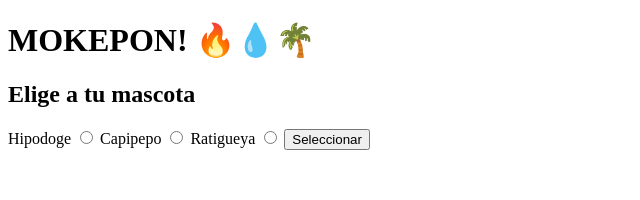
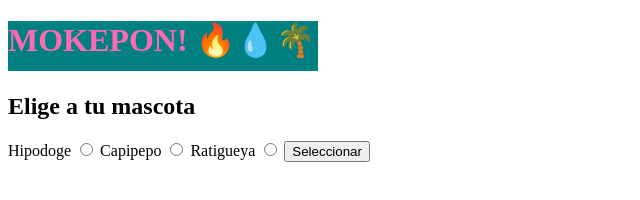
Before and after one commit to marcojw2699/PlatziCursoProgramacionBasica, a plain HTML site: page mokepon.html in a window 1280 px wide. Shown: the whole page, without its empty margins (0-640 px from the left). Drawn offline with Linux system fonts and the light colour scheme.

Commit message:
creamos un archivo css styles.css para comenzar a dar forma al juego a nivel visual y lo conectamos al html. Además, editamos los estilos del título

```diff
--- a/mokepon.html
+++ b/mokepon.html
@@ -5,9 +5,10 @@
     <meta name="viewport" content="width=device-width, initial-scale=1.0">
     <title>MOKEPON!</title>
     <script src="./js/mokepon.js"></script>
+    <link rel="stylesheet" href="./styles.css">
 </head>
 <body>
-    <h1>MOKEPON! 🔥💧🌴</h1>
+    <h1 class="titulo">MOKEPON! 🔥💧🌴</h1>
 
     <section id="seleccionar-mascota">
 
--- /dev/null
+++ b/styles.css
@@ -0,0 +1,6 @@
+.titulo {
+    color: hotpink;
+    width: 310px;
+    height: 50px;
+    background-color: teal;
+}
```
